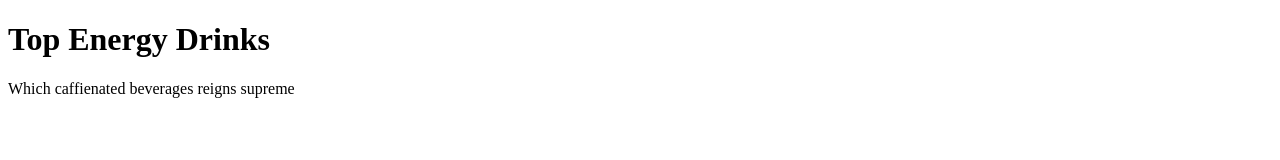
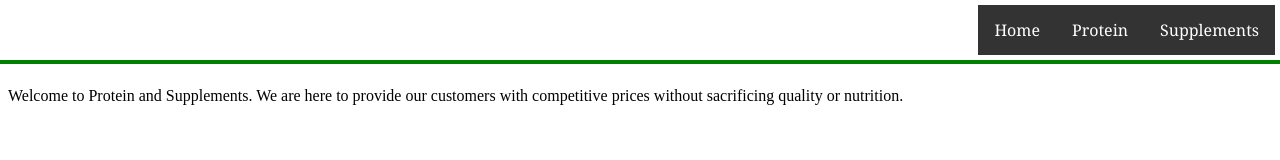
Before and after one commit to Slyphium/Multi-Page-Website, a plain HTML site: page index.html in a window 1280 px wide. Drawn offline with Linux system fonts and the light colour scheme.

Commit message:
made changes

```diff
--- a/index.html
+++ b/index.html
@@ -4,10 +4,38 @@
     <meta charset="UTF-8">
     <meta http-equiv="X-UA-Compatible" content="IE=edge">
     <meta name="viewport" content="width=device-width, initial-scale=1.0">
-    <title>Ranked Energy Drinks</title>
+    <link rel="stylesheet" href="./multipage.css">
+    <title>Protein,Supplements,Fitness</title>
+    <section id="masthead">
+        <link rel="preconnect" href="https://fonts.googleapis.com">
+<link rel="preconnect" href="https://fonts.gstatic.com" crossorigin>
+<link href="https://fonts.googleapis.com/css2?family=Noto+Serif&family=Vollkorn&display=swap" rel="stylesheet">
+<!--HTML within body tag-->
+<header>
+    <a href="#" id="logo"> </a>
+    <nav>
+    <ul>
+    <li><a class="active" href="#home">Home</a></li>
+    <li><a href="#blog">Protein</a></li>
+    <li class="dropdown">
+      <a href="#" class="dropbtn">Supplements</a>
+      <div class="dropdown-content">
+        <a href="#">Casein</a>
+        <a href="#">Whey</a>
+        <a href="#">BCAAs</a>
+      </div>
+    </li>
+    </ul>
+
+
+
+    </section>
+   </nav>
+</header>
 </head>
 <body>
-    <h1>Top Energy Drinks</h1>
-    <p> Which caffienated beverages reigns supreme</p>
+    <h1>Protein and Supplements</h1>
+    <p>Welcome to Protein and Supplements. We are here to provide our customers with competitive prices without sacrificing quality or nutrition.
+    </p>
 </body>
 </html>
--- /dev/null
+++ b/multipage.css
@@ -0,0 +1,78 @@
+/*=====CSS for Dropdown Menus=====*/
+
+ul {
+    list-style-type: none;
+    margin: 0;
+    padding: 0;
+    overflow: hidden;
+    background-color: #333;
+}
+
+li {
+    float: left;
+}
+
+li a, .dropbtn {
+    display: inline-block;
+    color: white;
+    text-align: center;
+    padding: 14px 16px;
+    text-decoration: none;
+}
+
+li a:hover, .dropdown:hover .dropbtn {
+    background-color: #0088ce;
+}
+
+li.dropdown {
+    display: inline-block;
+}
+
+.dropdown-content {
+    display: none;
+    position: absolute;
+    background-color: #f9f9f9;
+    min-width: 160px;
+    box-shadow: 0px 8px 16px 0px rgba(0,0,0,0.2);
+}
+
+.dropdown-content a {
+    color: black;
+    padding: 12px 16px;
+    text-decoration: none;
+    display: block;
+    text-align: left;
+}
+
+.dropdown-content a:hover {background-color: #f1f1f1}
+
+.dropdown:hover .dropdown-content {
+    display: block;
+}
+header {
+	position: fixed;
+	background: #fff;
+	top: 0;
+	left: 0;
+	z-index: 100;
+	width: 100%;
+	height: 60px;
+	border-bottom: 4px solid green;
+}
+
+nav {
+	float: right;
+	padding: 5px;
+    font-family:  'Noto Serif', serif;
+}
+body h1 {
+    font-family: 'Vollkorn', serif;
+}
+nav ul li {
+    padding: 10 px
+}
+#logo {
+    background: url(cart-icon.png);
+    position: fixed;
+    display:inline-block
+}
```
Also changed, not shown: secondp.html (added), thirdp.html (added), 1 other file.
